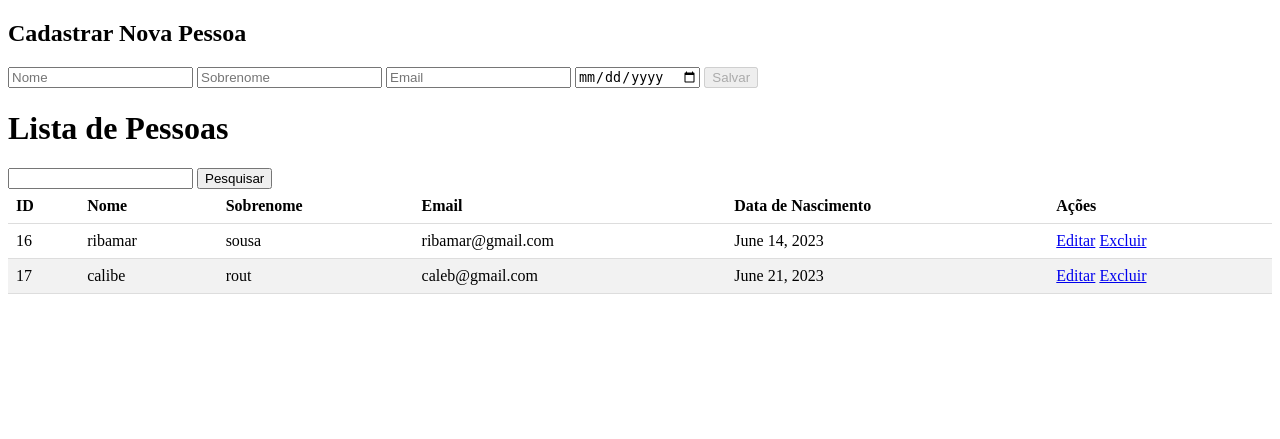
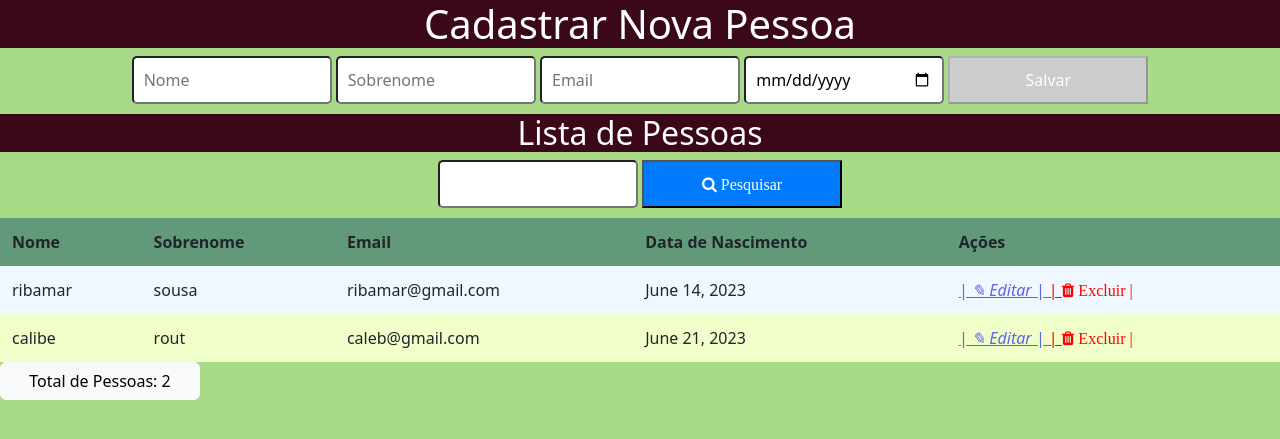
Before and after one commit to jose-ribamar/django-crud, a Django app: page / in a window 1280 px wide. Shown: the top 439 px of the page. Run offline with Django 4.2, Linux system fonts and the light colour scheme; data comes from the database, SQL or seed files in the repository.

Commit message:
Update index.html
edicao e  adcao de uma desgne

```diff
--- a/core/templates/index.html
+++ b/core/templates/index.html
@@ -1,31 +1,38 @@
+{% load static %}
+
 <!DOCTYPE html>
 <html lang="en">
 <head>
     <meta charset="UTF-8">
     <meta name="viewport" content="width=device-width, initial-scale=1.0">
     <title>Document</title>
-
+<head>
+    <link rel="stylesheet" type="text/css" href="{% static 'css/style.css' %}"/>
+</head>
+    <link rel="stylesheet" href="https://cdnjs.cloudflare.com/ajax/libs/font-awesome/4.7.0/css/font-awesome.min.css">
+    <link href="https://cdn.jsdelivr.net/npm/bootstrap@5.2.0-beta1/dist/css/bootstrap.min.css" rel="stylesheet" integrity="sha384-0evHe/X+R7YkIZDRvuzKMRqM+OrBnVFBL6DOitfPri4tjfHxaWutUpFmBp4vmVor" crossorigin="anonymous">
     <style>
-        .error {
-            color: red;
+        input, button {
+            padding: 10px;
+            margin-bottom: 10px;
         }
 
-        table {
-            border-collapse: collapse;
-            width: 100%;
+        h1, h2, h3 {
+            color: #ffffff;
         }
+        .delet {
+             color: red;
 
-        th, td {
-            padding: 8px;
-            text-align: left;
-            border-bottom: 1px solid #ddd;
-        }
-
-        tr:nth-child(even) {
-            background-color: #f2f2f2;
+}
+        body {
+            background-color: #a9da88;
         }
     </style>
     <script>
+        function confirmDelete() {
+            return confirm("Você tem certeza que deseja excluir este item?");
+        }
+
         function checkFields() {
             var nome = document.getElementById('nome').value;
             var sobrenome = document.getElementById('sobrenome').value;
@@ -42,26 +49,25 @@
     </script>
 </head>
 <body>
-    <h2>Cadastrar Nova Pessoa</h2>
+    <h1>Cadastrar Nova Pessoa</h1>
     <form action="{% url 'salvar' %}" method="POST">
         {% csrf_token %}
-        <input type="text" id="nome" name="nome" placeholder="Nome" oninput="checkFields()">
-        <input type="text" id="sobrenome" name="sobrenome" placeholder="Sobrenome" oninput="checkFields()">
-        <input type="email" id="email" name="email" placeholder="Email" oninput="checkFields()">
-        <input type="date" id="data_nascimento" name="data_nascimento" placeholder="Data de Nascimento" oninput="checkFields()">
-        <button id="salvar-button" type="submit" disabled>Salvar</button>
+        <input type="text" id="nome" name="nome" placeholder="Nome" oninput="checkFields()"  class="button">
+        <input type="text" id="sobrenome" name="sobrenome" placeholder="Sobrenome" oninput="checkFields()"  class="button">
+        <input type="email" id="email" name="email" placeholder="Email" oninput="checkFields()" class="button">
+        <input type="date" id="data_nascimento" name="data_nascimento" placeholder="Data de Nascimento" oninput="checkFields()"  class="button">
+        <button id="salvar-button" type="submit" disabled  class="button">Salvar</button>
     </form>
 
-    <h1>Lista de Pessoas</h1>
+    <h2>Lista de Pessoas</h2>
     <form action="{% url 'pesquisar' %}" method="GET">
         <input type="text" name="search_query">
-        <button type="submit">Pesquisar</button>
+        <button type="submit"><i class="fa fa-search">  Pesquisar</i></button>
     </form>
 
     <table>
         <thead>
-            <tr>
-                <th>ID</th>
+            <tr class="tr">
                 <th>Nome</th>
                 <th>Sobrenome</th>
                 <th>Email</th>
@@ -72,17 +78,18 @@
         <tbody>
             {% for pessoa in pessoas %}
             <tr>
-                <td>{{ pessoa.id }}</td>
                 <td>{{ pessoa.nome }}</td>
                 <td>{{ pessoa.sobrenome }}</td>
                 <td>{{ pessoa.email }}</td>
                 <td>{{ pessoa.data_nascimento }}</td>
                 <td>
-                    <a href="{% url 'editar' pessoa.id %}">Editar</a>
-                    <a href="{% url 'delete' pessoa.id %}">Excluir</a>
+                    <a href="{% url 'editar' pessoa.id %}" class="edit"> <i> |   ✎   Editar   |</i> </a>
+                    <a href="{% url 'delete' pessoa.id %}"  onclick="return confirmDelete();" class="delet">|   <i class="fa fa-trash"  class="delete"> Excluir   |</i></a>
                 </td>
             </tr>
             {% endfor %}
         </tbody>
     </table>
-</body
+    <button type="button" class="btn btn-light">Total de Pessoas: {{ pessoas|length }}</button>
+</body>
+</html>
```
